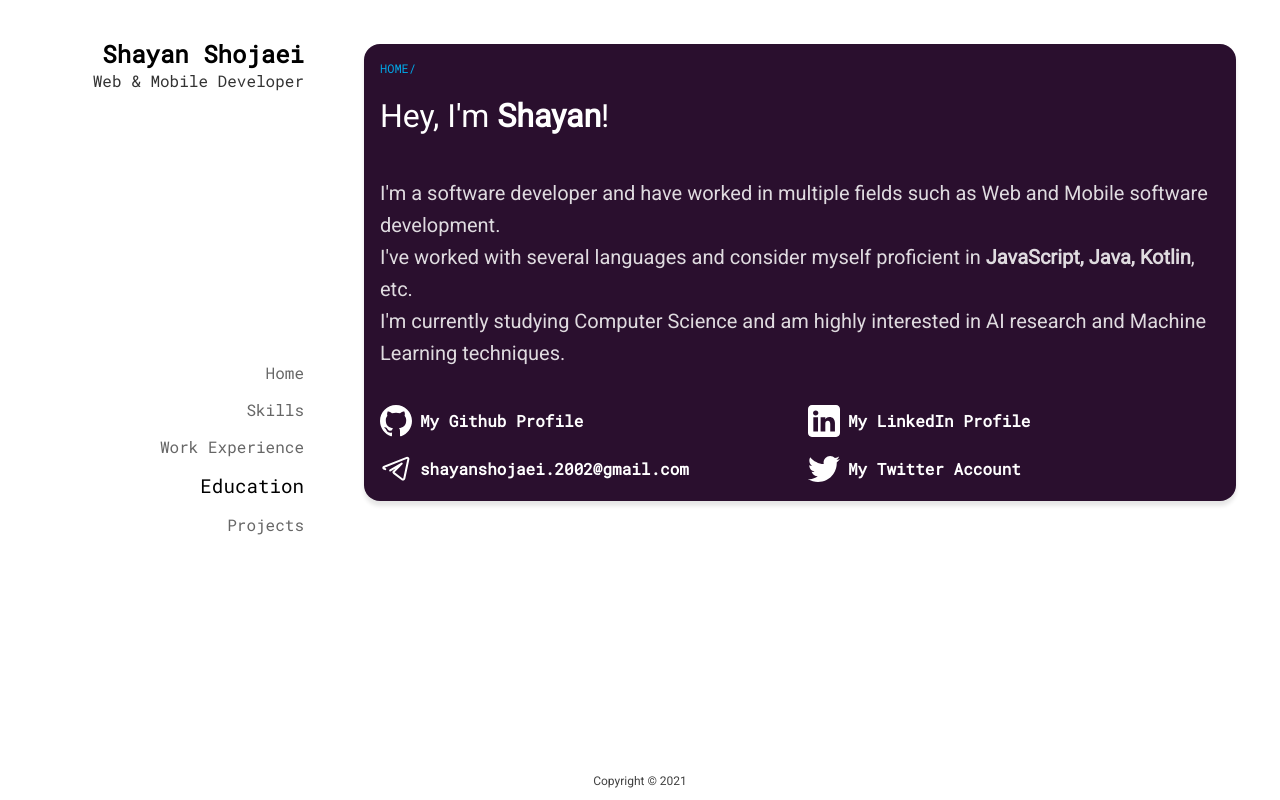
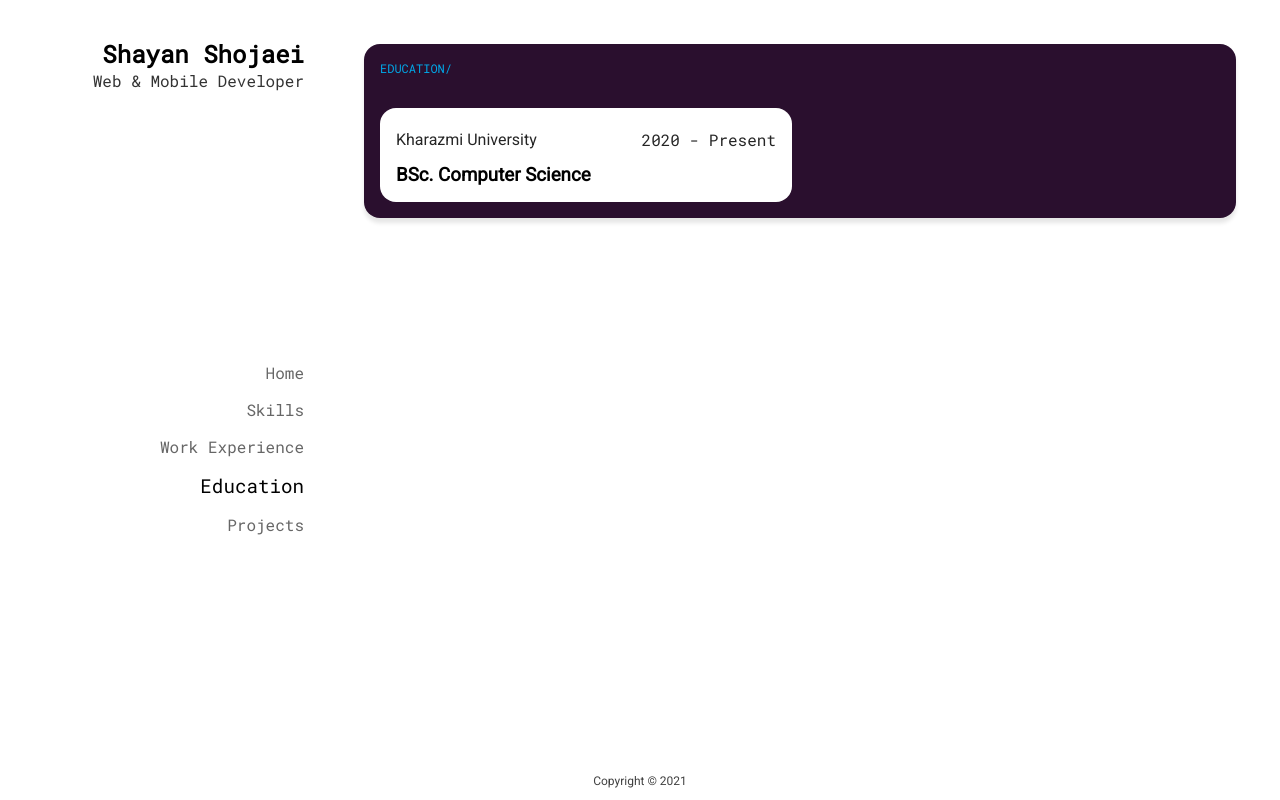
Before and after one commit to shayan-shojaei/portfolio, a React (Create React App) app: page /education in a window 1280 px wide. Built offline with nearby package versions, Linux system fonts and the light colour scheme; the HTML template or start-up script is replaced by a standard one.

Commit message:
feat: implement education page

```diff
--- a/src/App.scss
+++ b/src/App.scss
@@ -23,6 +23,7 @@ body {
 	width: 18rem;
 }
 .wrapper-container {
+	width: 100%;
 	flex: 1;
 	height: 100vh;
 	position: sticky;
--- a/src/App.tsx
+++ b/src/App.tsx
@@ -1,13 +1,12 @@
 import './App.scss';
-import { useState } from 'react';
 import Nav, { NavRoute } from './Components/Nav/Nav';
 import { BrowserRouter as Router, Switch, Route } from 'react-router-dom';
 import Home from './Components/Home/Home';
 import Projects from './Components/Projects/Projects';
 import Skills from './Components/Skills/Skills';
+import Education from './Education/Education';
 
 function App() {
-	const [appState, setAppState] = useState({});
 	const NavItems = [
 		new NavRoute('Home', '/'),
 		new NavRoute('Skills', '/skills'),
@@ -27,6 +26,9 @@ function App() {
 						<Route path="/projects" exact>
 							<Projects />
 						</Route>
+						<Route path="/education" exact>
+							<Education />
+						</Route>
 						<Route path="/">
 							<Home />
 						</Route>
--- /dev/null
+++ b/src/Education/Education.scss
@@ -0,0 +1,38 @@
+@import '../Constants.scss';
+
+.education {
+	display: grid;
+	grid-template-columns: repeat(2, 1fr);
+	gap: 1rem;
+	margin: 2rem 0 0;
+}
+
+.education-item {
+	background-color: $background-color;
+	border-radius: 1rem;
+	color: $primary-text-color;
+	padding: 1rem;
+	display: flex;
+	flex-flow: column wrap;
+	gap: 0.5rem;
+	h3 {
+		margin: 0;
+	}
+	p {
+		font-size: 1rem;
+		margin: 0;
+		display: flex;
+		flex-flow: row wrap;
+		justify-content: space-between;
+		span {
+			font-weight: 500;
+			font-family: 'Roboto Mono', monospace;
+		}
+	}
+}
+
+@media (max-width: 900px) {
+	.education {
+		grid-template-columns: 1fr;
+	}
+}
--- /dev/null
+++ b/src/Education/Education.tsx
@@ -0,0 +1,37 @@
+import './Education.scss';
+
+export default function Education() {
+	return (
+		<div className="page">
+			<div className="page-content">
+				<span className="page-route">education/</span>
+
+				<section className="education">
+					<EducationItem
+						title="BSc. Computer Science"
+						organization="Kharazmi University"
+						startYear="2020"
+						endYear="Present"
+					/>
+				</section>
+			</div>
+		</div>
+	);
+}
+
+const EducationItem = (props: {
+	title: string;
+	organization: string;
+	startYear: string;
+	endYear: string;
+}) => (
+	<article className="education-item">
+		<p>
+			{props.organization}
+			<span>
+				{props.startYear} - {props.endYear}
+			</span>
+		</p>
+		<h3>{props.title}</h3>
+	</article>
+);
```
